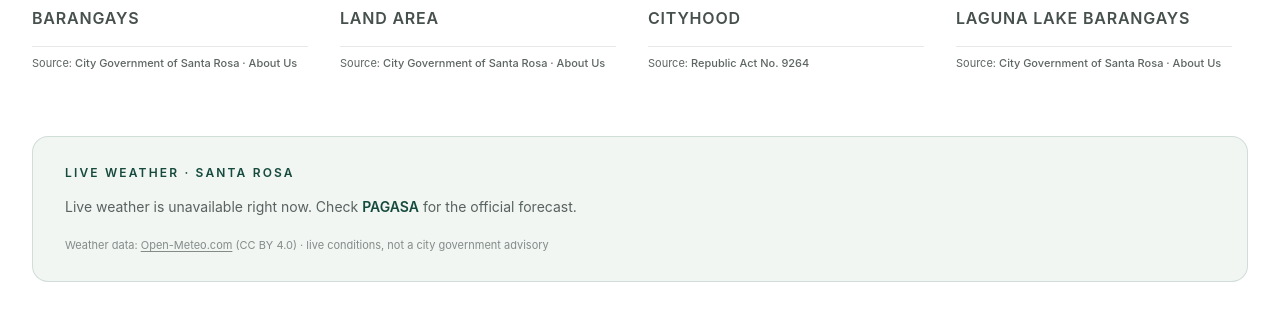
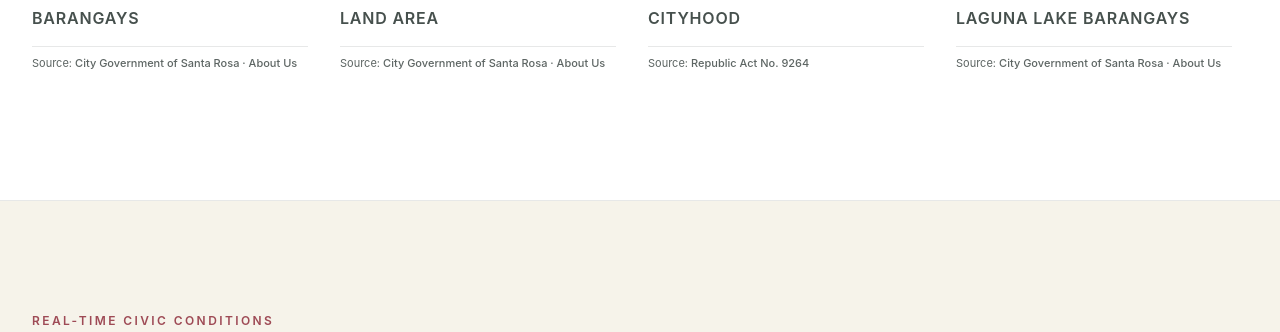
Before and after one commit to jericizon/bettersantarosacity, a Nuxt app: page / in a window 1280 px wide. Shown: the part 1100-1432 px from the top of the page. Built offline with nearby package versions, Linux system fonts and the light colour scheme; no server answers.

Commit message:
fix(homepage): drop duplicate live weather panel from Santa Rosa Today chapter

```diff
--- a/pages/index.vue
+++ b/pages/index.vue
@@ -329,7 +329,6 @@ function revealClass(isVisible: boolean) {
             :suffix="stat.suffix"
           />
         </div>
-        <CivicWeatherToday class="mt-12" />
       </div>
     </section>
 
```
